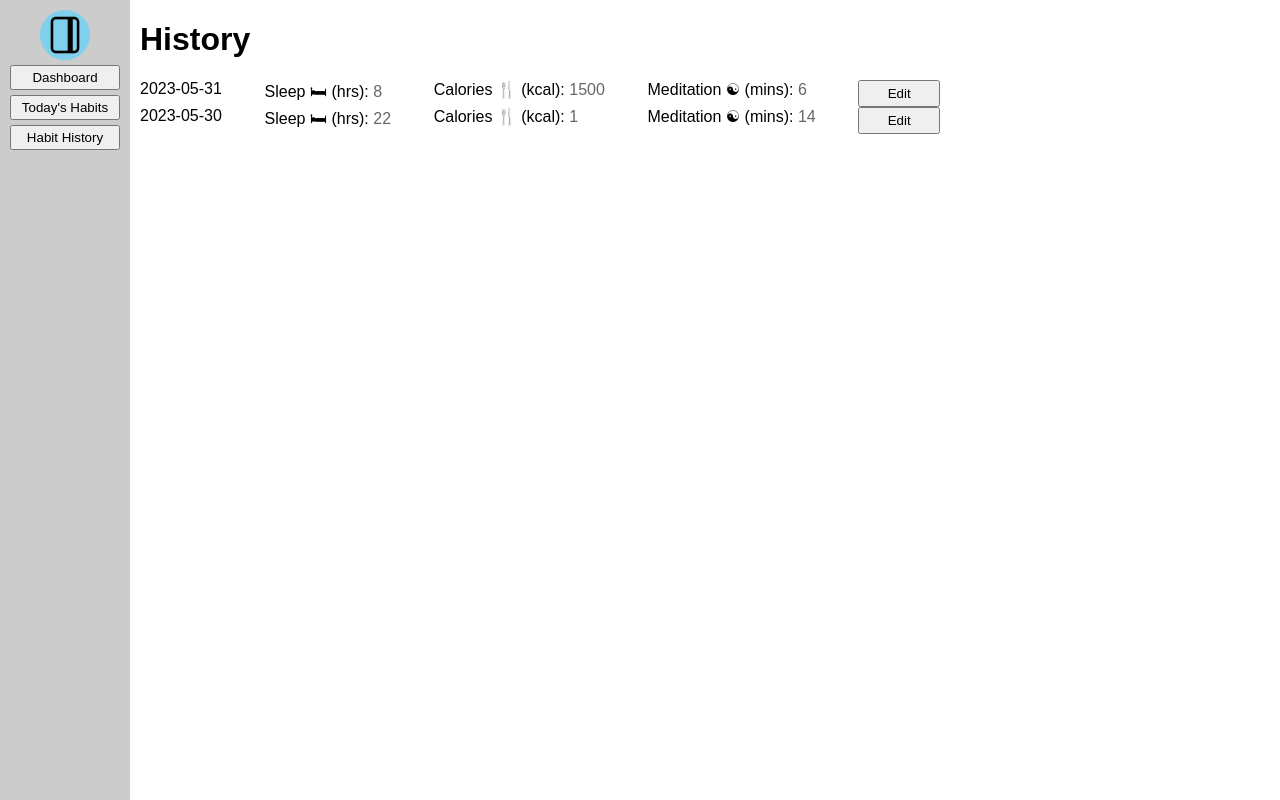
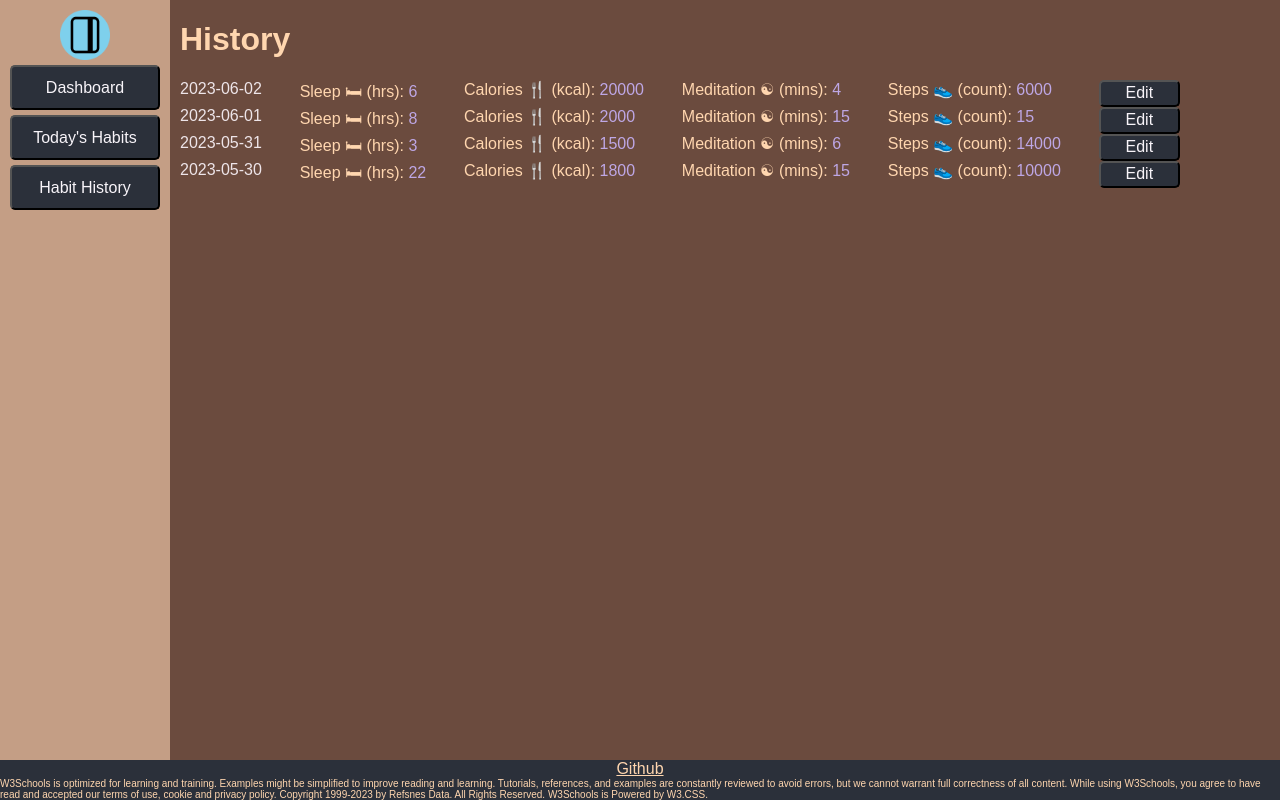
Before and after one commit to ample-samples/habit-tracker, a React (Create React App) app: page /history in a window 1280 px wide. Built offline with nearby package versions, Linux system fonts and the light colour scheme; data requests are answered from the project's data file.

Commit message:
added styling, added steps tracking, added dashboard summaries

```diff
--- a/db/db.json
+++ b/db/db.json
@@ -3,16 +3,34 @@
     {
       "id": 0,
       "date": "2023-05-30",
-      "meditation": "14",
-      "calories": "1",
-      "sleep": "22"
+      "meditation": "15",
+      "calories": "1800",
+      "sleep": "22",
+      "steps": "10000"
+    },
+    {
+      "sleep": "3",
+      "calories": "1500",
+      "meditation": "6",
+      "date": "2023-05-31",
+      "id": 1,
+      "steps": "14000"
     },
     {
       "sleep": "8",
-      "calories": "1500",
-      "meditation": "6",
-      "date": "2023-05-31",
-      "id": 1
+      "calories": "2000",
+      "meditation": "15",
+      "date": "2023-06-01",
+      "id": 2,
+      "steps": "15"
+    },
+    {
+      "steps": "6000",
+      "date": "2023-06-02",
+      "id": 3,
+      "sleep": "6",
+      "calories": "20000",
+      "meditation": "4"
     }
   ]
 }
--- a/src/App.css
+++ b/src/App.css
@@ -1,42 +1,69 @@
+:root {
+  --gunmetal: #2b303a;
+  --non-photo-blue: #92dce5;
+  --lavender-blush: #eee5e9;
+  --gray: #7c7c7c;
+  --chili-red: #d64933;
+
+  --liver: #6b4b3e;
+  --lion: #c49e85;
+  --light-orange: #ffd6af;
+  --ghost-white: #f8f4f9;
+  --wisteria: #bea7e5;
+}
+
 .App {
   font-family: sans-serif;
   display: grid;
-  grid-template-columns: 130px 1fr;
-  grid-template-rows: 100vh;
+  grid-template-areas:
+    "navbar main"
+    "footer footer";
+  grid-template-rows: 95vh 5vh;
+  grid-template-columns: 170px 1fr;
+
   column-gap: 10px;
+  background-color: #6B4B3E;
+  overflow: hidden;
 }
 
-.App-logo {
-  height: 40vmin;
-  pointer-events: none;
+.navbar {
+  grid-area: navbar;
 }
 
-@media (prefers-reduced-motion: no-preference) {
-  .App-logo {
-    animation: App-logo-spin infinite 20s linear;
-  }
+.main {
+  grid-area: main;
+  padding-right:10px;
 }
 
-.App-header {
-  background-color: #282c34;
-  min-height: 100vh;
-  display: flex;
-  flex-direction: column;
+.footer {
+  grid-area: footer;
+  display: grid;
+  justify-content: center;
   align-items: center;
-  justify-content: center;
-  font-size: calc(10px + 2vmin);
-  color: white;
+  color: var(--ghost-white);
+  background-color: var(--gunmetal)
 }
 
-.App-link {
-  color: #61dafb;
+h1, h2, p, div, span, button, a {
+  color: var(--light-orange)
 }
 
-@keyframes App-logo-spin {
-  from {
-    transform: rotate(0deg);
-  }
-  to {
-    transform: rotate(360deg);
-  }
+
+button {
+  background-color: var(--gunmetal);
+  color: var(--ghost-white);
+  border-radius: 5px;
+  font-size: 16px;
+  font-weight: 400;
 }
+
+input {
+  background-color: #00000000;
+  border-radius: 5px;
+  border: 2px solid var(--lion);
+  color: var(--wisteria)
+}
+
+input::placeholder {
+  color: var(--light-orange);
+}
--- a/src/App.js
+++ b/src/App.js
@@ -5,18 +5,21 @@ import History from './pages/History';
 import Dashboard from './pages/Dashboard';
 import Navbar from './components/Navbar';
 import HabitEntry from './pages/HabitEntry';
-// require('dotenv').config()
+import Footer from './components/Footer';
 
 function App() {
   return (
     <>
       <div className="App">
         <Navbar/ >
-        <Routes>
-          <Route path='/' element={<Dashboard />} />
-          <Route path='/history' element={<History />} />
-          <Route path='/habit/:date' element={<HabitEntry date={new Date().toISOString().slice(0, 10)} />}/>
-        </Routes>
+        <div className="main">
+          <Routes>
+            <Route path='/' element={<Dashboard />} />
+            <Route path='/history' element={<History />} />
+            <Route path='/habit/:date' element={<HabitEntry date={new Date().toISOString().slice(0, 10)} />}/>
+          </Routes>
+        </div>
+        <Footer />
       </div>
     </>
   );
--- /dev/null
+++ b/src/components/Footer/index.js
@@ -0,0 +1,13 @@
+import './style.css'
+export default function Footer () {
+  return (
+  <div className="footer">
+      <a target="_blank" href="https://github.com/ample-samples/habit-tracker">Github</a>
+      <span style={{ fontSize: "10px" }}>W3Schools is optimized for learning and training. Examples might be simplified to improve reading and learning. Tutorials, references, and examples are constantly reviewed to avoid errors, but we cannot warrant full correctness of all content. While using W3Schools, you agree to have read and accepted our terms of use, cookie and privacy policy.
+
+Copyright 1999-2023 by Refsnes Data. All Rights Reserved.
+W3Schools is Powered by W3.CSS.</span>
+
+  </div>
+  )
+}
--- /dev/null
+++ b/src/components/Footer/style.css
@@ -0,0 +1,7 @@
+.footer > a {
+  justify-self: center;
+}
+
+.footer > div {
+  justify-content: center;
+}
--- a/src/components/Navbar/style.css
+++ b/src/components/Navbar/style.css
@@ -3,7 +3,8 @@
   background-color: #ccc;
   display: grid;
   justify-items: center;
-  grid-template-rows: 50px repeat(3, 30px);
+  grid-template-rows: 50px repeat(3, 50px);
+  background-color: var(--lion);
 }
 
 .navbar button {
--- a/src/pages/Dashboard/index.js
+++ b/src/pages/Dashboard/index.js
@@ -1,7 +1,61 @@
+import { useState, useEffect } from'react'
+import '../../App.css'
+
 export default function Dashboard() {
+
+  const [ habits, setHabits ] = useState([])
+
+  async function getHabits() {
+    const domain = process.env.REACT_APP_DB_DOMAIN
+    const newHabits = await fetch(`${domain}/habits`).then(response => {
+      const res = response.json()
+      return res
+    })
+    newHabits.sort((a, b) => a.date < b.date ? 1 : -1 )
+    setHabits(newHabits)
+  }
+
+  useEffect(() => {
+    getHabits()
+  }, [])
+
+
+  const getSleepAverage = () => {
+    let sum = 0
+    let count = 0
+    for (let i = 0; i < 7; i++) {
+      if(habits[i]) {
+        sum += Number(habits[i].sleep)
+        count++
+      }
+    }
+    return sum/count
+  }
+
+  const getStepsAverage = () => {
+    let sum = 0
+    let count = 0
+    for (let i = 0; i < 7; i++) {
+      if(habits[i]) {
+        sum += Number(habits[i].steps)
+        count++
+      }
+    }
+    return sum/count
+  }
+
   return (
     <>
-      <h1>Dashboard</h1>
+      <div className="dashboard">
+        <h1>Dashboard</h1>
+        <h2>Welcome back!</h2>
+        <h3>Average daily calories</h3>
+        <p>At least 1</p>
+        <h3>Average this week</h3>
+        <p>{getStepsAverage()} steps</p>
+        <h3>Average sleep this week</h3>
+        <p>{getSleepAverage()} hours</p>
+      </div>
     </>
   )
 }
--- a/src/pages/HabitEntry/index.js
+++ b/src/pages/HabitEntry/index.js
@@ -63,6 +63,7 @@ export default function HabitEntry () {
           <label htmlFor="sleep">Sleep (hrs)</label><input type="text" name="sleep" id="sleep" placeholder={formData ? (formData.sleep) : '0'} />
           <label htmlFor="calories">Calories (kcal)</label><input type="text" name="calories" id="calories" placeholder={formData ? (formData.calories) : '0'} />
           <label htmlFor="meditation">Meditation (mins)</label><input type="text" name="meditation" id="meditation" placeholder={formData ? (formData.meditation) : '0'} />
+          <label htmlFor="steps">Steps (count)</label><input type="text" name="steps" id="steps" placeholder={formData ? (formData.steps) : '0'} />
           <button type="submit">Accept</button>
         </form>
       </div>
--- a/src/pages/History/index.js
+++ b/src/pages/History/index.js
@@ -1,13 +1,26 @@
-import HabitEntry from '../../pages/HabitEntry'
+import { useState, useEffect } from'react'
 import { useNavigate } from'react-router-dom'
 import './style.css'
 
-const domain = process.env.REACT_APP_DB_DOMAIN
-const habits = await fetch(`${domain}/habits`).then(response => {
-  return response.json()
-})
 
-export default function History () {
+export default function History() {
+  const [ habits, setHabits ] = useState([])
+
+  async function getHabits() {
+    const domain = process.env.REACT_APP_DB_DOMAIN
+    const newHabits = await fetch(`${domain}/habits`).then(response => {
+      const res = response.json()
+      return res
+    })
+    setHabits(newHabits)
+  }
+
+  useEffect(() => {
+    getHabits()
+  }, [])
+
+
+
   const navigate = useNavigate()
 
   const handleEdit = (e) => {
@@ -24,10 +37,11 @@ export default function History () {
         <div className="habit-entries">
           {habits.map((habitEntry) =>
             <>
-              <span>{habitEntry.date}</span>
+              <span className="date">{habitEntry.date}</span>
               <span>Sleep 🛏 (hrs): <span className="entry-value">{habitEntry.sleep}</span></span>
               <span>Calories 🍴 (kcal): <span className="entry-value">{habitEntry.calories}</span></span>
               <span>Meditation ☯ (mins): <span className="entry-value">{habitEntry.meditation}</span></span>
+              <span>Steps 👟 (count): <span className="entry-value">{habitEntry.steps}</span></span>
               <button type='submit' name={habitEntry.date} onClick={handleEdit}>Edit</button>
             </>
           )}
--- a/src/pages/History/style.css
+++ b/src/pages/History/style.css
@@ -1,9 +1,13 @@
 .habit-entries {
-  max-width: 800px;
+  max-width: 1000px;
   display: grid;
-  grid-template-columns: repeat(5, auto);
+  grid-template-columns: repeat(6, auto);
 }
 
 .entry-value {
-  color: #666;
+  color: var(--wisteria);
 }
+
+.date {
+  color: var(--lavender-blush)
+}
```
